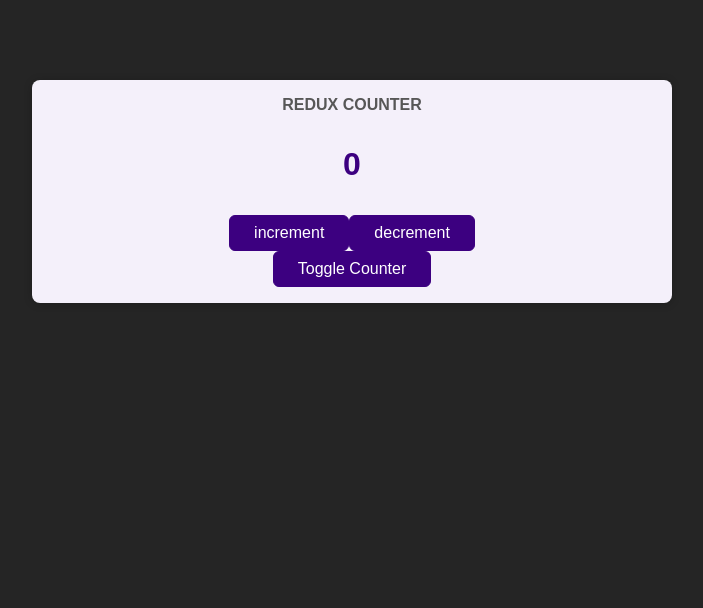
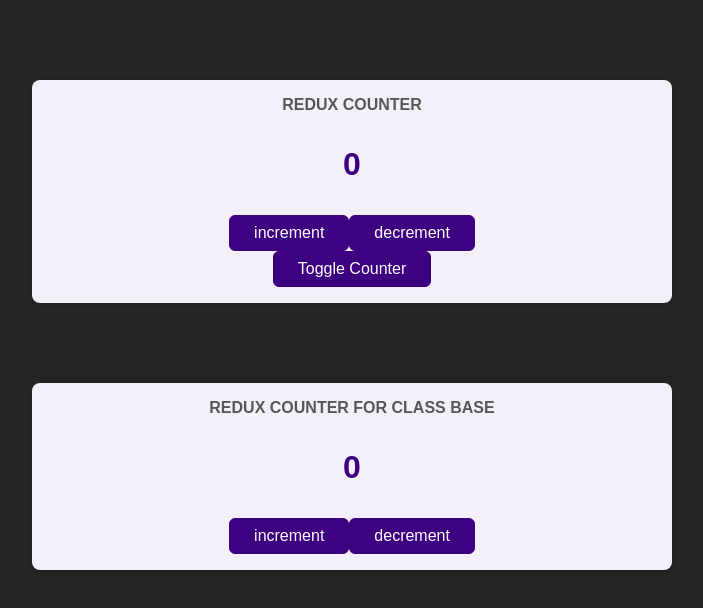
Before and after one commit to shahbaazchaviwale/rct-mar-2022-redux-practice, a React (Create React App) app: page / in a window 1280 px wide. Shown: the top 608 px of the page, without its empty margins (288-991 px from the left). Built offline with nearby package versions, Linux system fonts and the light colour scheme.

Commit message:
redux with classbase components

```diff
--- a/src/App.js
+++ b/src/App.js
@@ -1,9 +1,13 @@
-import Counter from './components/Counter';
-
+import { Fragment } from "react";
+import Counter from "./components/Counter";
+import CounterClassBase from "./components/CounterClassBase";
 
 function App() {
   return (
-    <Counter />
+    <Fragment>
+      <Counter />
+      <CounterClassBase />
+    </Fragment>
   );
 }
 
--- /dev/null
+++ b/src/components/CounterClassBase.js
@@ -0,0 +1,43 @@
+import { Component } from "react";
+import { connect } from "react-redux";
+import classes from "./Counter.module.css";
+
+class CounterClassBase extends Component {
+  incrementHandler() {
+    this.props.increment();
+  }
+
+  decrementHandler() {
+    this.props.decrement();
+  }
+
+  render() {
+    return (
+      <main className={classes.counter}>
+        <h1>Redux Counter for class base</h1>
+        <div className={classes.value}>{this.props.counter}</div>
+        <div>
+          <button onClick={this.incrementHandler.bind(this)}>increment</button>
+          <button onClick={this.decrementHandler.bind(this)}>decrement</button>
+        </div>
+
+      </main>
+    );
+  }
+}
+
+// step-1 get store value
+const mapStateToProps = (state) => {
+  return {
+    counter: state.counter,
+  };
+};
+
+// step-2 dispatch
+const mapDispatchToProps = (dispatch) => {
+  return {
+    increment: () => dispatch({ type: "increment" }),
+    decrement: () => dispatch({ type: "decrement" }),
+  };
+};
+export default connect(mapStateToProps, mapDispatchToProps)(CounterClassBase);
```
